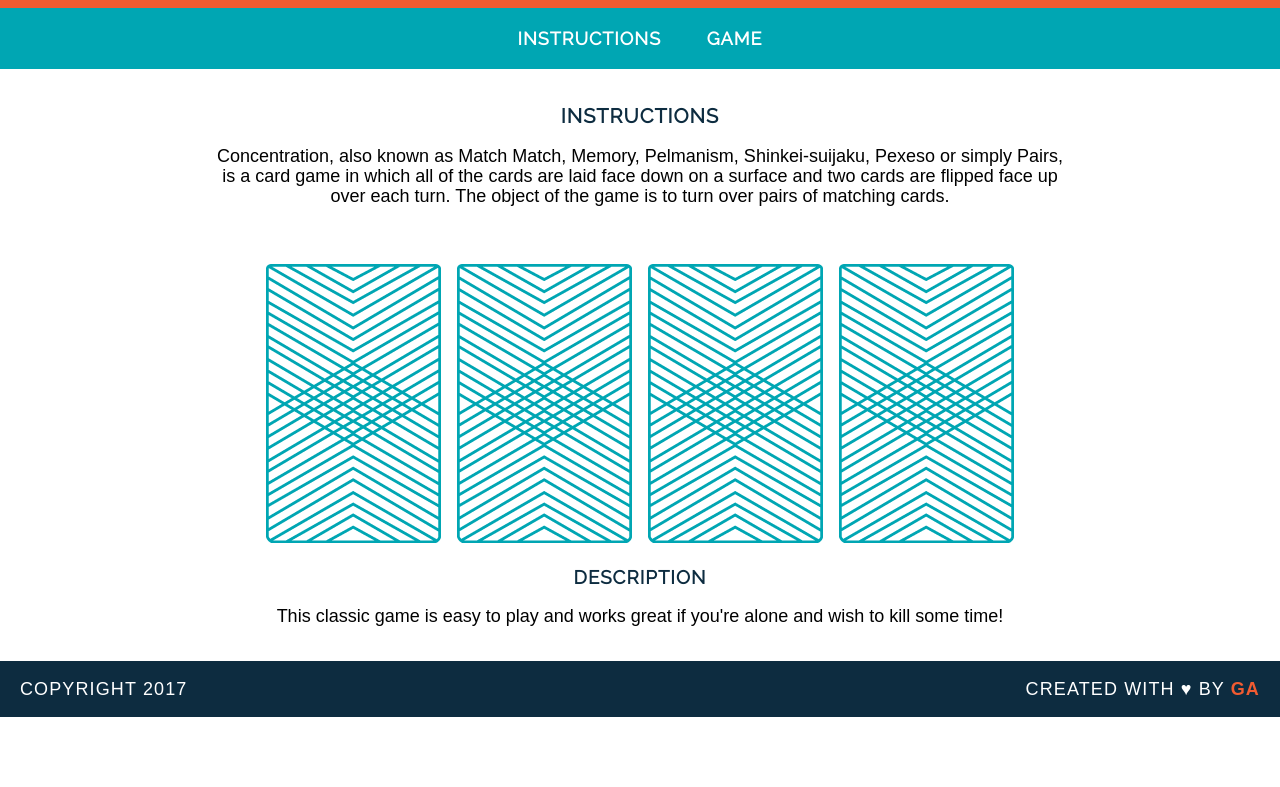
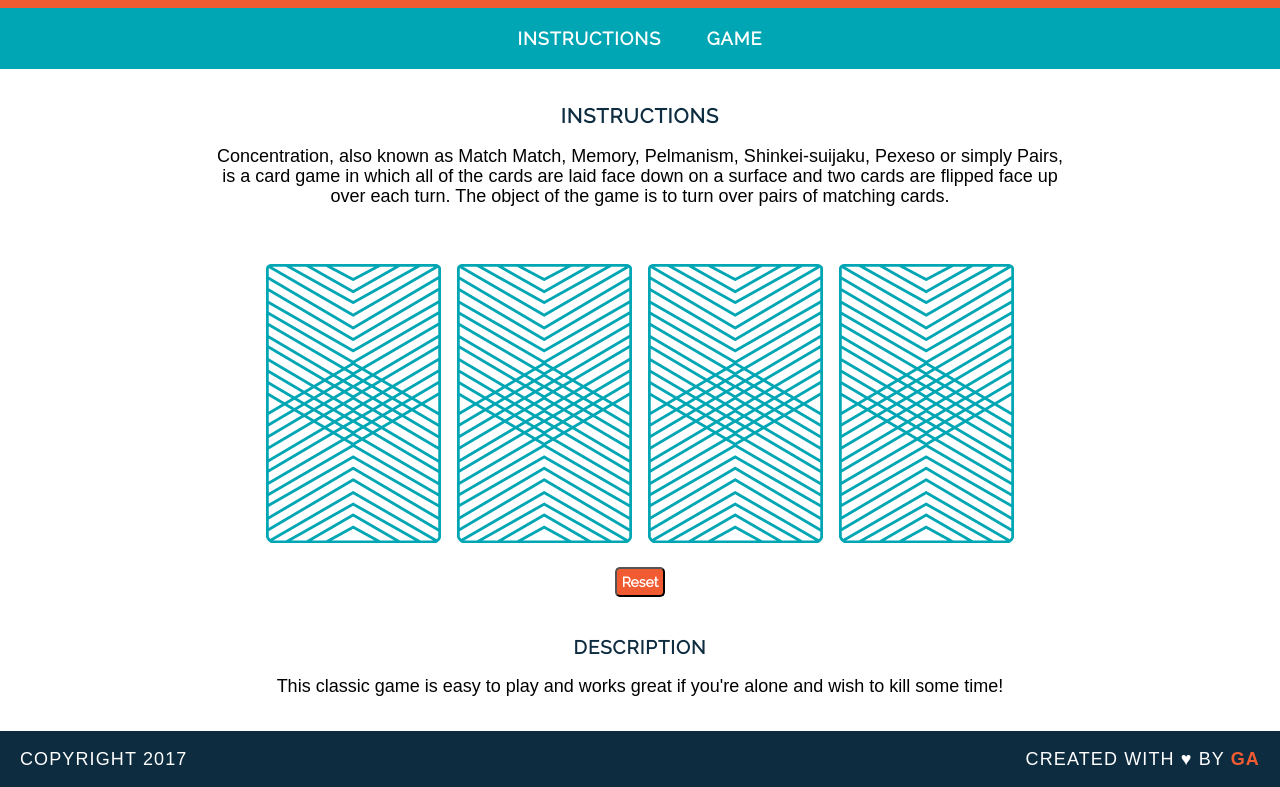
Before and after one commit to calvinfeau/wdi-fundamentals-memorygame, a plain HTML site: page memory_game/index.html in a window 1280 px wide. Shown: the part 105-892 px from the top of the page. Before the commit the page ends 822 px from the top, so only its background shows below. Drawn offline with Linux system fonts and the light colour scheme.

Commit message:
added reset button

```diff
--- a/memory_game/css/style.css
+++ b/memory_game/css/style.css
@@ -102,3 +102,14 @@ font-size: 0;
 	color: #F15B31;
 	font-weight: 700;
 }
+
+button {
+	margin: 20px 0;
+	font-family: 'Raleway', sans-serif;
+	background-color: #F15B31;
+	color: #FFFFFF;
+	border-radius: 5px;
+	font-size: 14px;
+	padding: 5px;
+	font-weight: 600;
+}
--- a/memory_game/index.html
+++ b/memory_game/index.html
@@ -19,6 +19,7 @@
 	<p>Concentration, also known as Match Match, Memory, Pelmanism, Shinkei-suijaku, Pexeso or simply Pairs, is a card game in which all of the cards are laid face down on a surface and two cards are flipped face up over each turn. The object of the game is to turn over pairs of matching cards.</p>
 
 	<div id="game-board" class ="board clearfix"></div>
+	<button id="reset-board">Reset</button>
 
 	<h3>Description</h3>
 	<p>This classic game is easy to play and works great if you're alone and wish to kill some time!</p>
--- a/memory_game/js/main.js
+++ b/memory_game/js/main.js
@@ -53,5 +53,14 @@ var createBoard = function() {
 		document.getElementById('game-board').appendChild(cardElement);
 	}
 };
+var reloadPage = function() {
+	location.reload();
+};
+
+var resetBoard = function() {
+	var resetButton = document.getElementById('reset-board');
+	resetButton.addEventListener('click', reloadPage);
+};
 
 createBoard();
+resetBoard();
```
